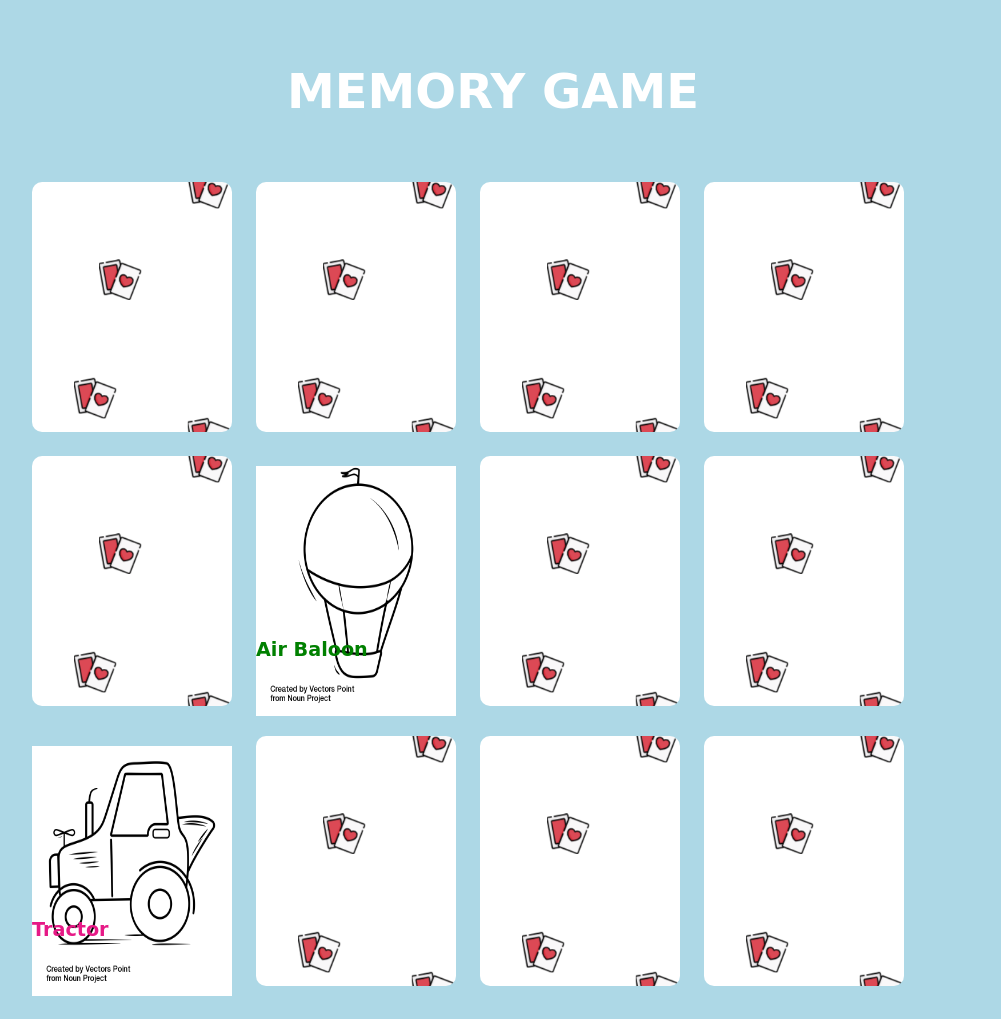
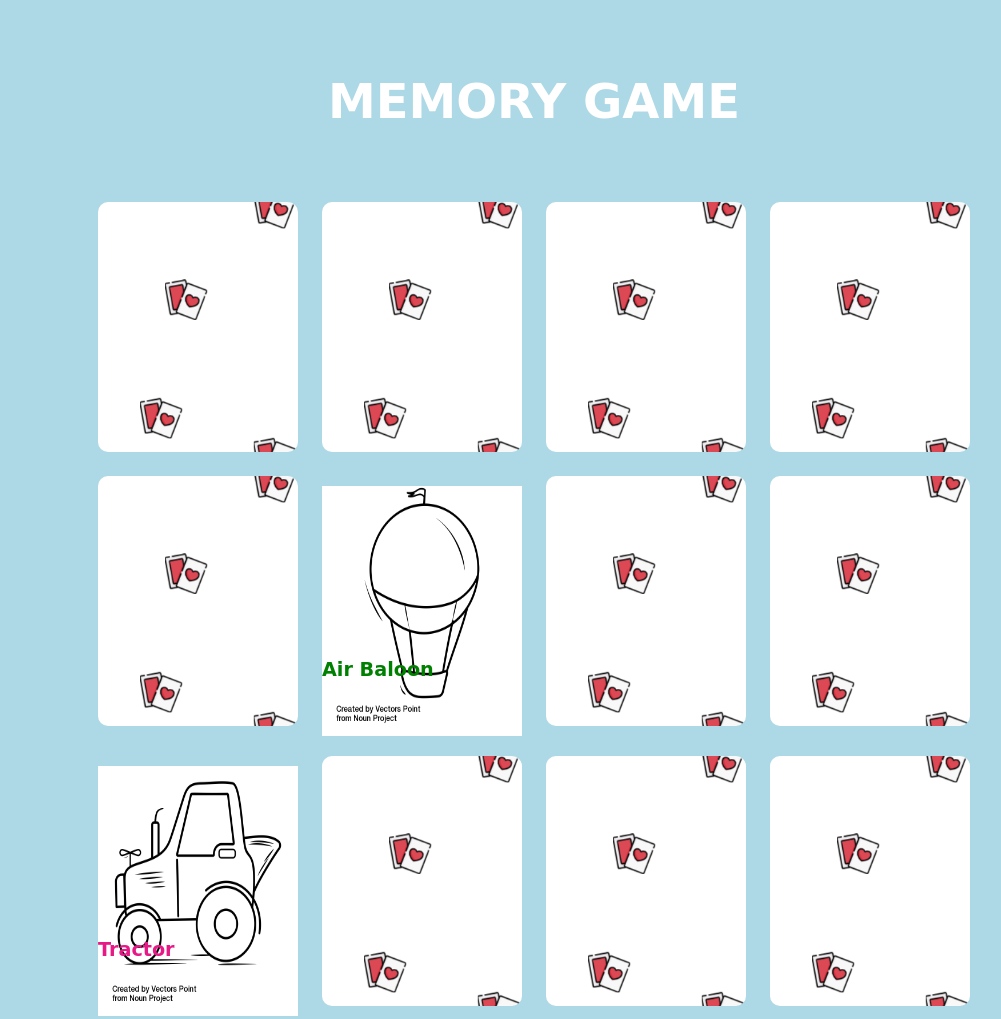
Before and after one commit to Danny-Brogno/html-css-memory, a plain HTML site: page index.html in a window 1280 px wide. Shown: the top 1019 px of the page, without its empty margins (106-1107 px from the left). Drawn offline with Linux system fonts and the light colour scheme.

Commit message:
Minor chages

```diff
--- a/css/style.css
+++ b/css/style.css
@@ -12,13 +12,13 @@ background-color: #add8e6;
 margin: 10px auto;
 width: 80%;
 position: relative;
+display: flex;
+justify-content: center;
 }
 
 #text-in-heading {
 text-align: center;
 padding: 3%;
-position: relative;
-right: 4%;
 font-size: 300%;
 font-family: ‘Nerko One’, cursive;
 color: #FFFFFF;
```
